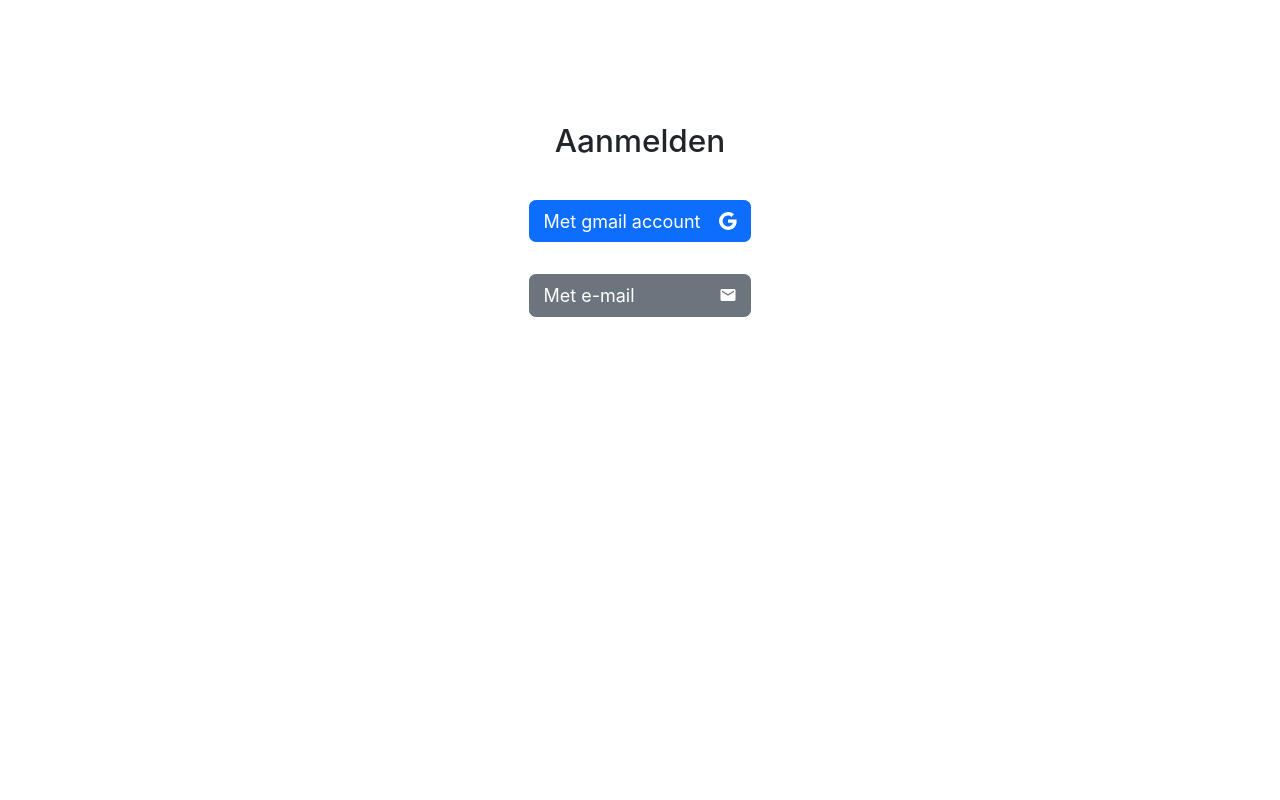
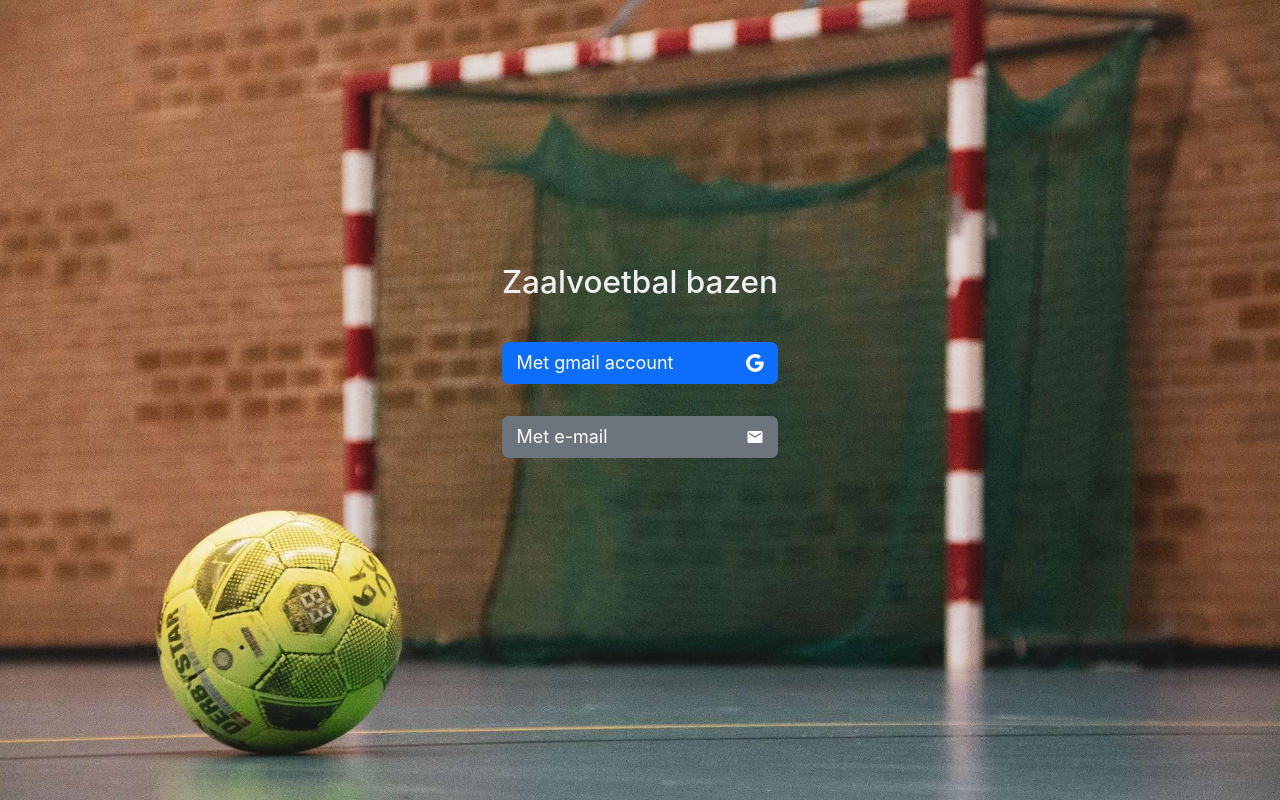
Before and after one commit to sethsnel/Zaalvoetbalbazen, a Next.js app: page / in a window 1280 px wide. Built offline with nearby package versions, Linux system fonts and the light colour scheme; no server answers; the database is empty.

Commit message:
Added login background image

```diff
--- a/components/loginForm.tsx
+++ b/components/loginForm.tsx
@@ -77,10 +77,11 @@ const LoginForm = () => {
   }, [loginWithCustomAccount])
 
   return (
-    <div className={styles.container}>
+    <div className={`${styles.container} ${styles.bg} ${styles.login}`}>
       <main className={styles.main}>
-        <h3 style={{ marginTop: '1em' }}>
-          Aanmelden
+        <div className='mt-auto mb-auto'>
+          <h3 style={{ textAlign: 'center' }}>
+            Zaalvoetbal bazen
           </h3>
 
           {
@@ -104,6 +105,7 @@ const LoginForm = () => {
                   <button className="btn btn-primary" onClick={loginWithCustomAccount}>Mail inlog link</button>
                 </div>)
           }
+        </div>
       </main>
     </div >
   )
--- a/pages/_app.tsx
+++ b/pages/_app.tsx
@@ -1,4 +1,4 @@
-import 'bootstrap/dist/css/bootstrap.css'
+import 'bootstrap/dist/css/bootstrap.min.css'
 import '../styles/globals.css'
 
 import type { AppProps } from 'next/app'
--- a/styles/Home.module.css
+++ b/styles/Home.module.css
@@ -125,6 +125,16 @@
 .logo {
   height: 1em;
   margin-left: 0.5rem;
+}
+
+.bg {
+  background: url('/bg.jpg') no-repeat;
+  background-size: cover;
+}
+
+.login {
+  color: #efefef;
+  min-height: 100vh;
 }
 
 .sessionContainer {
```
Also changed, not shown: public/bg.jpg (added). Lines whose indentation alone changed are shown as unchanged.
